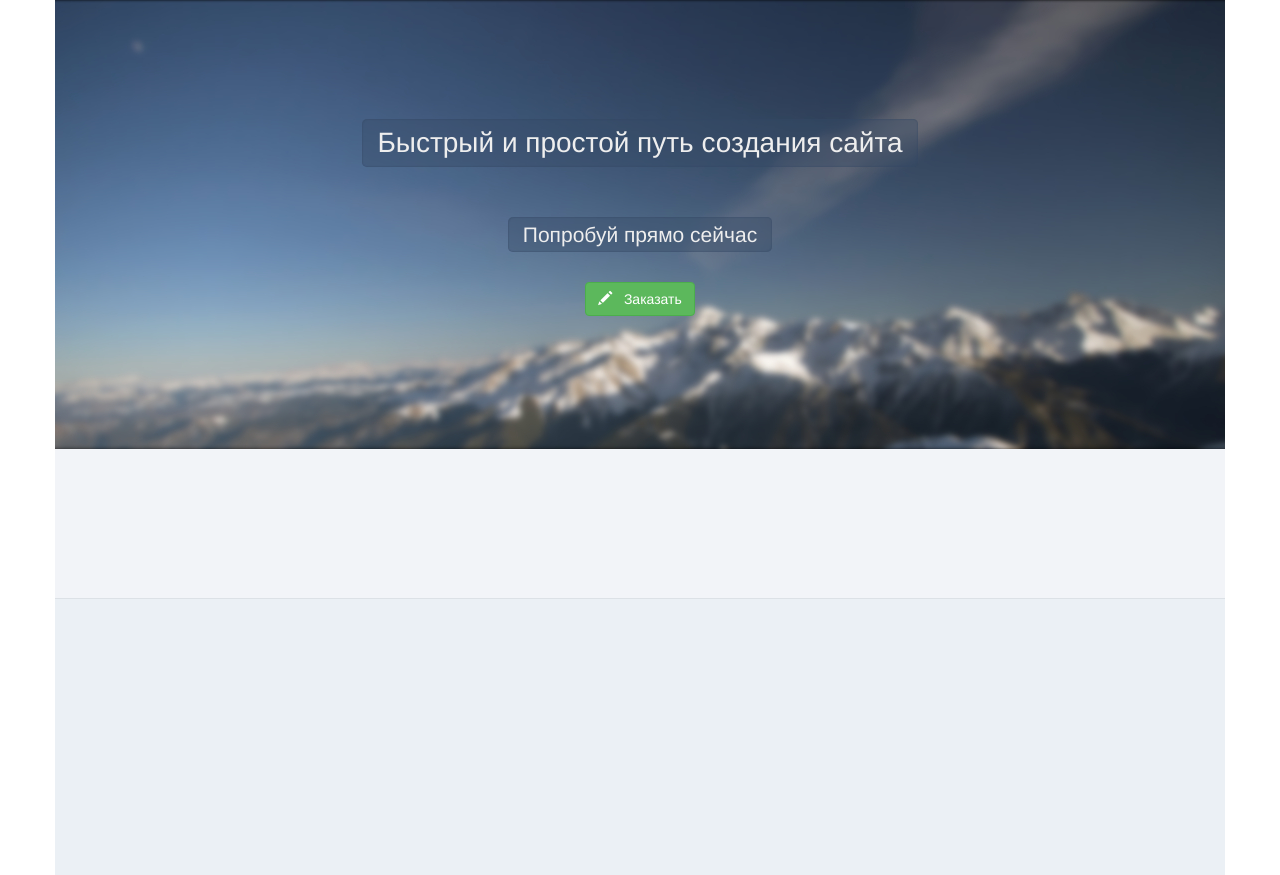
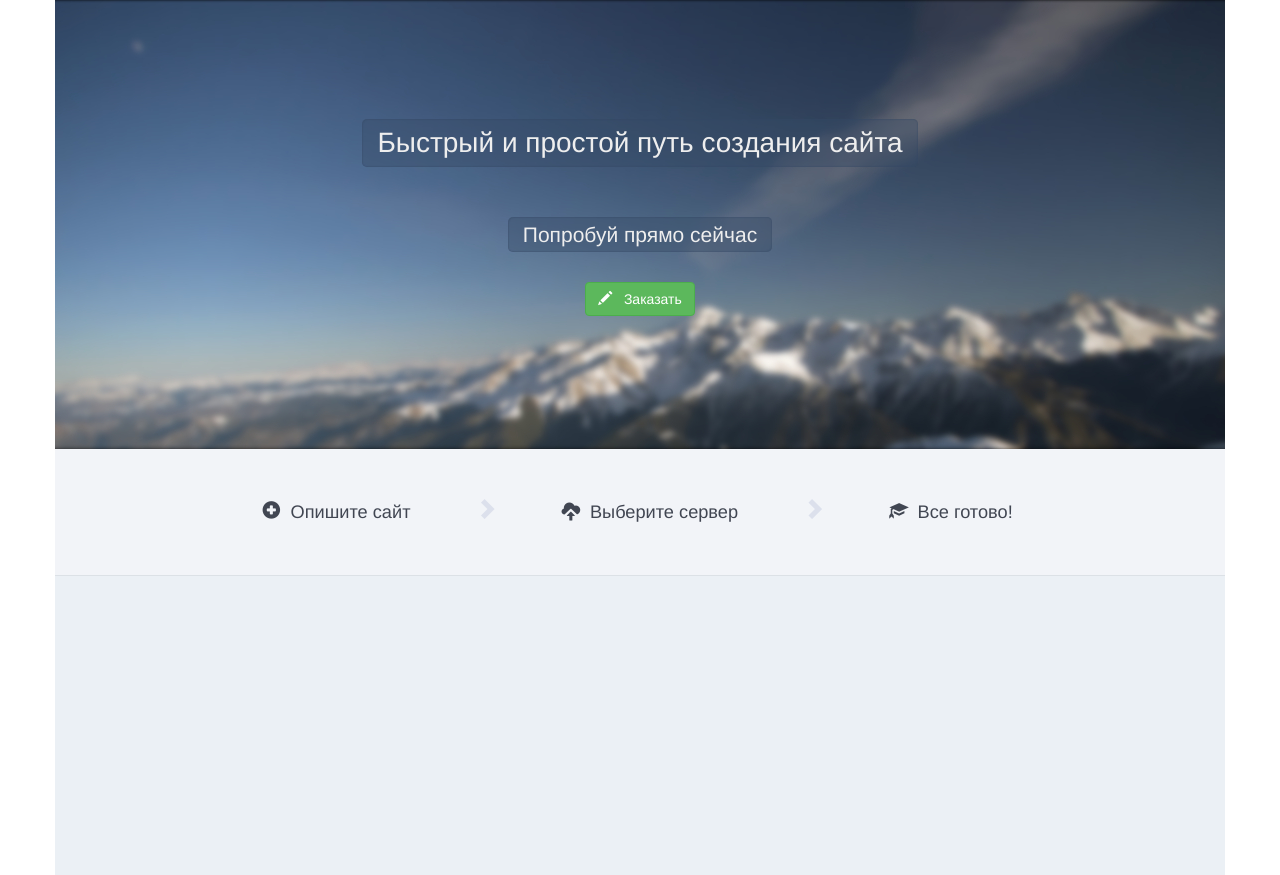
Before and after one commit to cephey/start, a Django app: page / in a window 1280 px wide. Shown: the part 86-961 px from the top of the page. Run offline with Django 3.2, Linux system fonts and the light colour scheme; some libraries are stand-ins or nearby versions.

Commit message:
index page: process block: wording and css

```diff
--- a/src/assets/css/index.css
+++ b/src/assets/css/index.css
@@ -26,10 +26,39 @@
 }
 
 .process {
-    padding-top: 10px;
-    height: 150px;
+    padding-top: 2.5em;
+    height: 7em;
     background: #f2f4f8;
     box-shadow: 0 -1px 0 #dce1e6 inset;
+    font-size: 1.3em;
+}
+.process ul {
+    display: inline-block;
+    color: #414652;
+}
+.process .process-arrow {
+    color: #dce0ec;
+    font-size: 1.2em;
+}
+@media (max-width: 768px) {
+    .process .process-item {
+        padding: 0 0.6em;
+    }
+}
+@media (min-width: 768px) and (max-width: 992px) {
+    .process .process-item {
+        padding: 0 1em;
+    }
+}
+@media (min-width: 992px) and (max-width: 1200px) {
+    .process .process-item {
+        padding: 0 2em;
+    }
+}
+@media (min-width: 1200px) {
+    .process .process-item {
+        padding: 0 3em;
+    }
 }
 
 .target {
--- a/src/templates/pages/index.html
+++ b/src/templates/pages/index.html
@@ -18,7 +18,27 @@
     </button>
   </div>
 </div>
-<div class="row process"></div>
+<div class="row process">
+  <div class="col-md-12 text-center">
+    <ul class="list-inline">
+      <li class="process-item">
+        <span class="glyphicon glyphicon-plus-sign" aria-hidden="true"></span>&nbsp;&nbsp;Опишите сайт
+      </li>
+      <li class="process-arrow">
+        <span class="glyphicon glyphicon-chevron-right" aria-hidden="true"></span>
+      </li>
+      <li class="process-item">
+        <span class="glyphicon glyphicon-cloud-upload" aria-hidden="true"></span>&nbsp;&nbsp;Выберите сервер
+      </li>
+      <li class="process-arrow">
+        <span class="glyphicon glyphicon-chevron-right" aria-hidden="true"></span>
+      </li>
+      <li class="process-item">
+        <span class="glyphicon glyphicon-education" aria-hidden="true"></span>&nbsp;&nbsp;Все готово!
+      </li>
+    </ul>
+  </div>
+</div>
 <div class="row target"></div>
 <div class="row condition"></div>
 {% endblock %}
```
